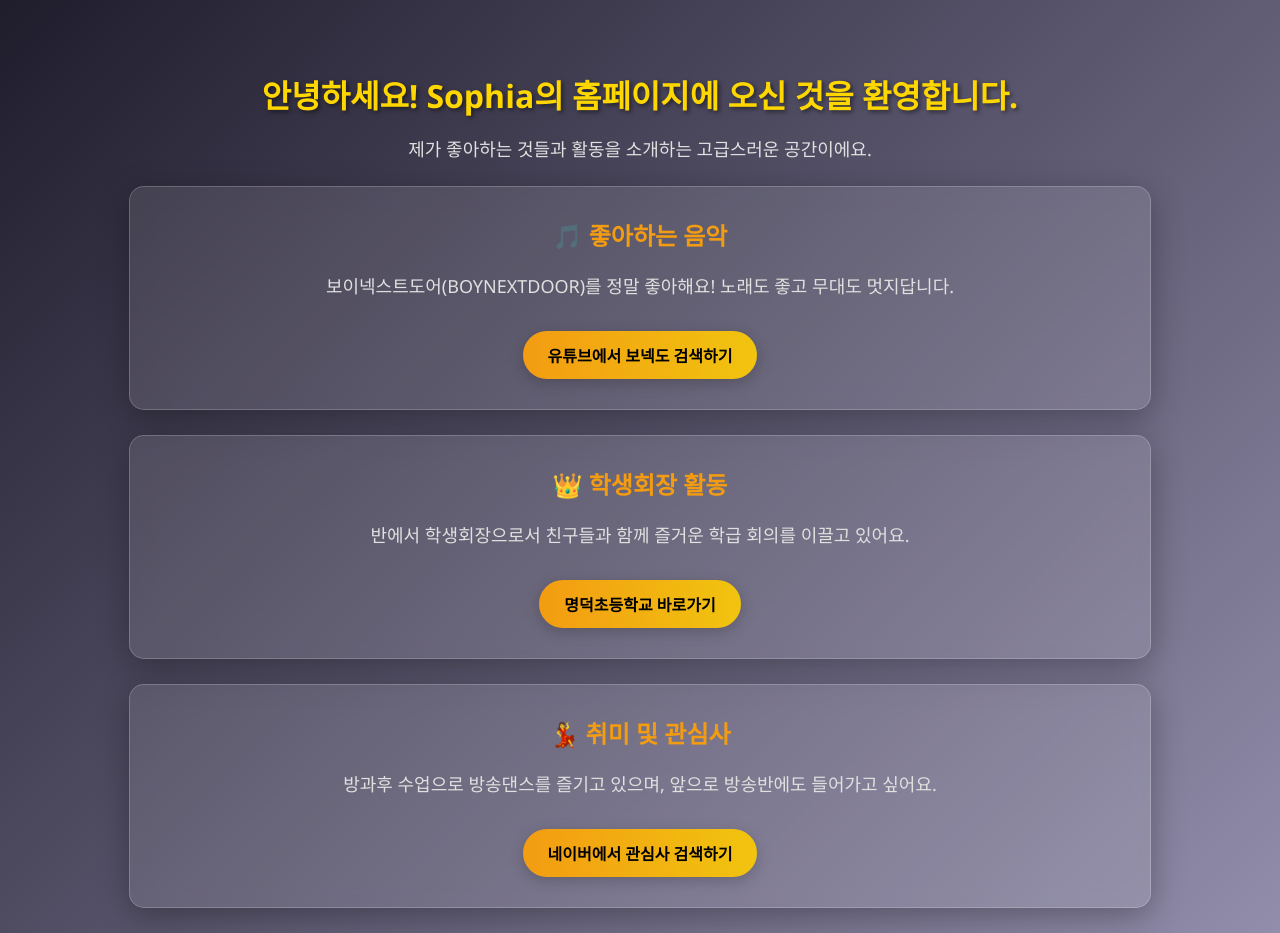
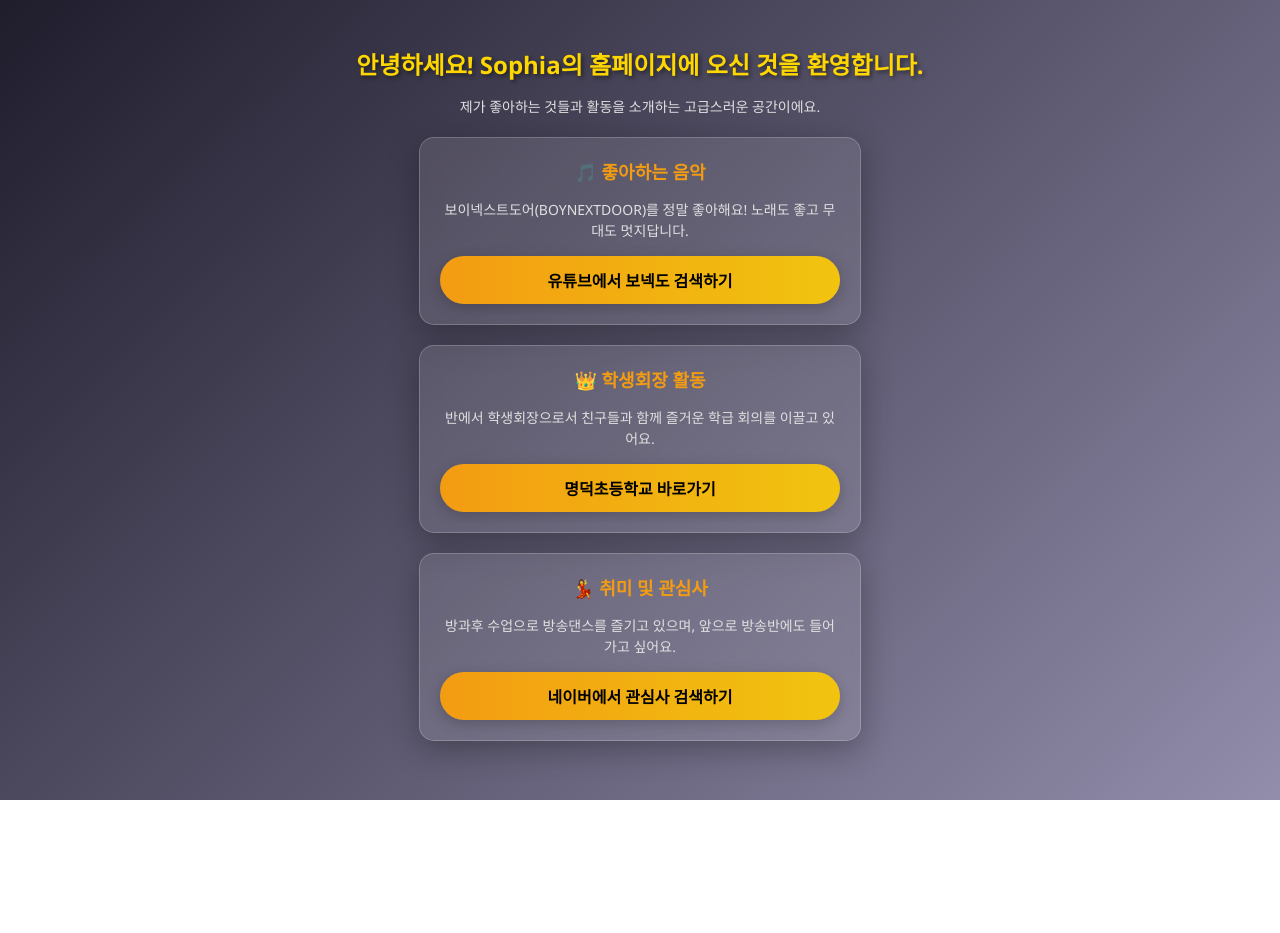
Before and after one commit to sophiacambridge/my-website, a plain HTML site: page index.html in a window 1280 px wide. After the commit the page ends 800 px from the top, so only its background shows below. Drawn offline with Linux system fonts and the light colour scheme.

Commit message:
Update index.html

```diff
--- a/index.html
+++ b/index.html
@@ -1,6 +1,8 @@
 <!DOCTYPE html>
 <html>
 <head>
+    <meta charset="UTF-8">
+    <meta name="viewport" content="width=device-width, initial-scale=1.0">
     <title>Sophia의 홈페이지</title>
     <style>
         body {
@@ -8,38 +10,43 @@
             color: #fff;
             text-align: center;
             font-family: 'Segoe UI', Tahoma, Geneva, Verdana, sans-serif;
-            padding-top: 50px;
+            padding: 30px 15px;
             margin: 0;
             min-height: 100vh;
+            box-sizing: border-box;
         }
         h1 {
             color: #ffd700;
+            font-size: 24px;
             text-shadow: 2px 2px 4px rgba(0, 0, 0, 0.5);
-            margin-bottom: 10px;
+            margin-bottom: 15px;
         }
         h2 {
             color: #f39c12;
+            font-size: 18px;
             margin-top: 0;
         }
         p {
-            font-size: 18px;
+            font-size: 14px;
             color: #e0e0e0;
+            line-height: 1.5;
         }
         .section {
             background: rgba(255, 255, 255, 0.1);
             backdrop-filter: blur(10px);
             border: 1px solid rgba(255, 255, 255, 0.2);
-            margin: 25px auto;
-            padding: 30px;
-            width: 75%;
+            margin: 20px auto;
+            padding: 20px;
+            width: 90%;
+            max-width: 400px;
             border-radius: 15px;
             box-shadow: 0 8px 32px 0 rgba(0, 0, 0, 0.3);
         }
         .btn {
-            display: inline-block;
+            display: block;
             background: linear-gradient(to right, #f39c12, #f1c40f);
             color: #000;
-            padding: 12px 25px;
+            padding: 12px 20px;
             text-decoration: none;
             border-radius: 25px;
             font-weight: bold;
@@ -66,7 +73,7 @@
     <div class="section">
         <h2>👑 학생회장 활동</h2>
         <p>반에서 학생회장으로서 친구들과 함께 즐거운 학급 회의를 이끌고 있어요.</p>
-        <a class="btn" href="http://myongdok.sen.es.kr/" target="_blank">명덕초등학교 바로가기</a>
+        <a class="btn" href="http://myungduk.sen.es.kr/" target="_blank">명덕초등학교 바로가기</a>
     </div>
 
     <div class="section">
```
